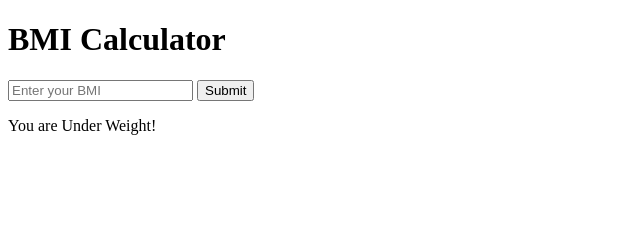
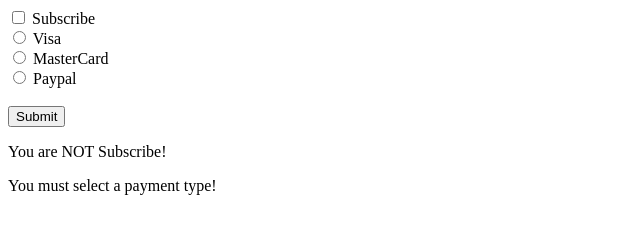
Before and after one commit to wewz12332/Html-Css-and-Js-SimpleSystem, a plain HTML site: page practice to js/index.html in a window 1280 px wide. Both pictures are taken after a click on the button "Submit". Shown: the whole page, without its empty margins (0-640 px from the left). Drawn offline with Linux system fonts and the light colour scheme.

Commit message:
Add files via upload

```diff
--- a/practice to js/index.html
+++ b/practice to js/index.html
@@ -3,10 +3,22 @@
     <title>Simple calculator</title>
 </head>
 <body>
-    <h1>BMI Calculator</h1>
-    <input type="text" placeholder="Enter your BMI" id="display">
-    <button id="mySubmit">Submit</button>
+    <input type="checkbox" id="myCheckbox" name="card">
+    <label for="myCheckbox">Subscribe</label>
+    <br>
+    <input type="radio" id="visaBtn" name="card">
+    <label for="visaBtn">Visa</label>
+    <br>
+    <input type="radio" id="masterCardBtn" name="card">
+    <label for="masterCardBtn">MasterCard</label>
+    <br>
+    <input type="radio"paypalBtn id="paypalBtn" name="card">
+    <label for="paypalBtn">Paypal</label>
+    <br><br>
+    <button id="submitBtn" id="mySubmit">Submit</button>
+
     <p id="result"></p>
+    <p id="paymentResult"></p>
 </body>
 <script src="scripts.js"></script>
 </html>
--- a/practice to js/scripts.js
+++ b/practice to js/scripts.js
@@ -1,26 +1,29 @@
-const display = document.getElementById("display");
-const mySubmit = document.getElementById("mySubmit");
+const myCheckbox = document.getElementById("myCheckbox");
+const visaBtn = document.getElementById("visaBtn");
+const masterCardBtn = document.getElementById("masterCardBtn");
+const paypalBtn = document.getElementById("paypalBtn");
+const submitBtn = document.getElementById("submitBtn");
 const result = document.getElementById("result");
+const paymentResult = document.getElementById("paymentResult");
 
-let bmi = 0;
+submitBtn.onclick = function(){
 
+    if(myCheckbox.checked){
+        result.textContent = `You are subscribed!`;
+    }
+    else {
+        result.textContent = `You are NOT Subscribe!`;
+    }
+    if (visaBtn.checked){
+        paymentResult.textContent = `You are paying with Visa!`;
 
-mySubmit.onclick = function(){
-    bmi = display.value;
-    bmi = Number(bmi);
+    } else if (masterCardBtn.checked){
+        paymentResult.textContent = `You are paying with Master Card`;
 
-    if (bmi < 18.5){
-        result.textContent = "You are Under Weight!";
-    } else if (bmi >= 18.5 && bmi <= 24.9){
-        result.textContent = "You are Normal Weight!";
-    } else if (bmi >= 25.0 && bmi <= 29.9){
-        result.textContent = "You are Over Weight!";
-    } else if (bmi >= 30.0 && bmi <= 34.9){
-        result.textContent = "You are Obese!";
-    } else if (bmi >= 35.0){
-        result.textContent = "You are Extremely Obese!";
+    } else if (paypalBtn.checked){
+        paymentResult.textContent = `You are paying with Paypal`;
+
     } else {
-        bmi = NaN;
-        result.textContent = "Numbers Only";
+        paymentResult.textContent = `You must select a payment type!`;
     }
 }
```
